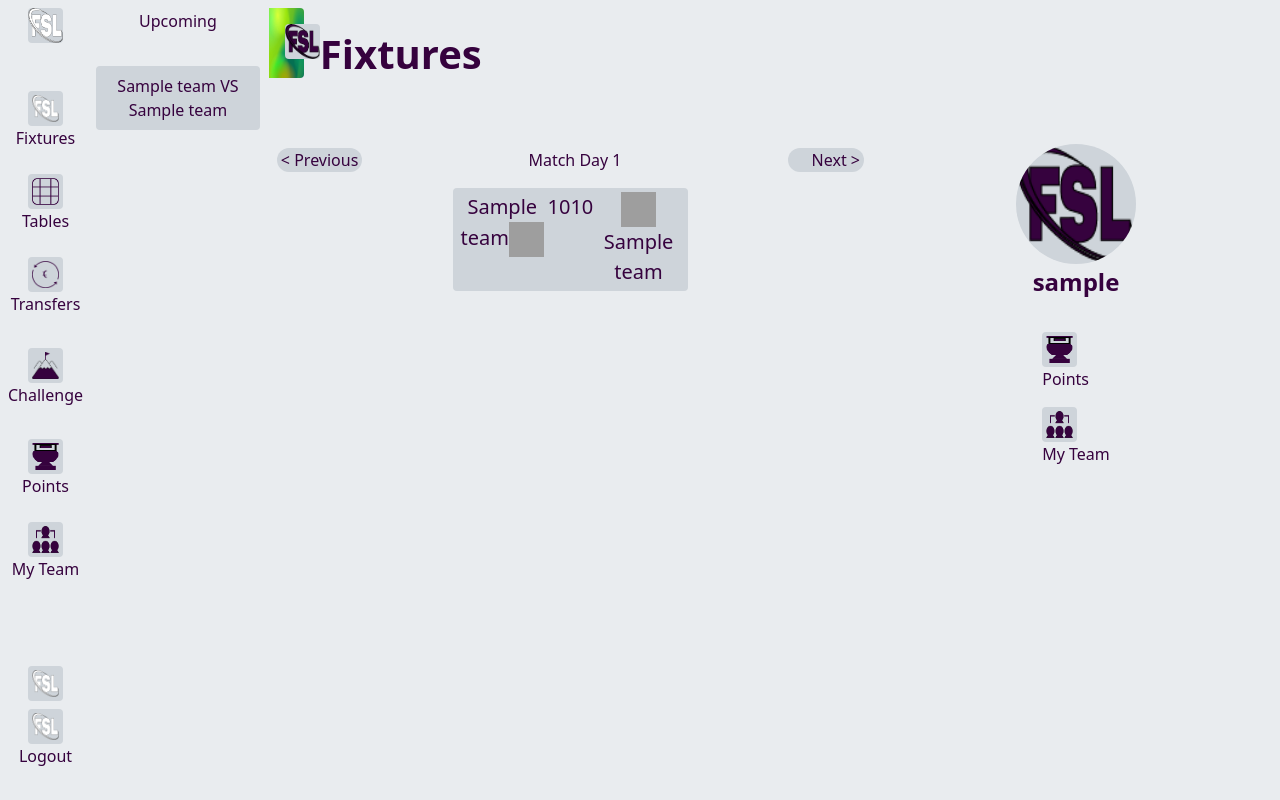
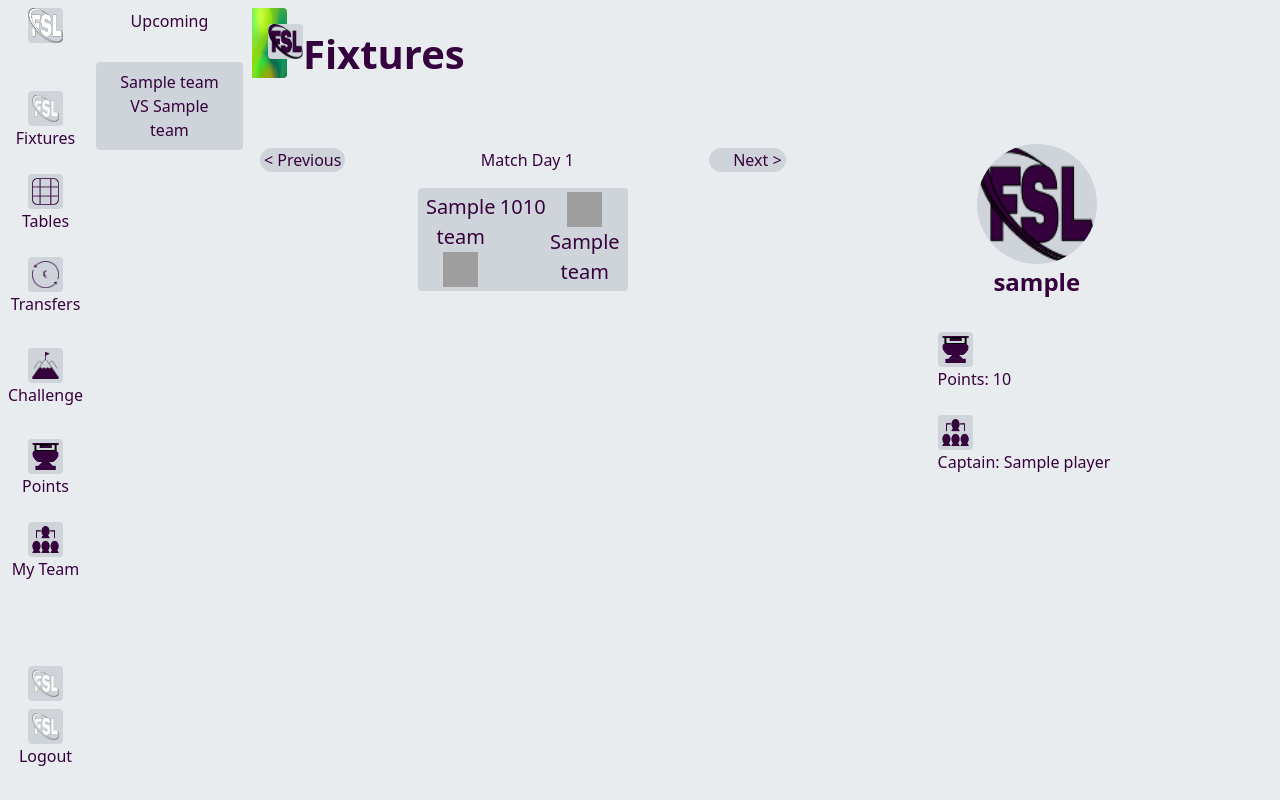
Before and after one commit to TR1432/FSL, a Flask app: page /fixtures in a window 1280 px wide. Run offline with Flask 3, Linux system fonts and the light colour scheme; the visitor is signed in with stand-in values (Sample User, id 1); tables that the repository leaves empty hold one stand-in row (values such as "Sample post"); some libraries are stand-ins or nearby versions; grey boxes are pictures that could not be loaded.

Commit message:
Update Fixtures.html

```diff
--- a/templates/Fixtures.html
+++ b/templates/Fixtures.html
@@ -49,14 +49,14 @@
             <img class="rounded-circle bg-sec" src="{{ url_for('static', filename='1x/fslprim.png') }}" alt="" width="120" height="120">
             <p class="fw-bolder fs-4">{{user.username}}</p>
             <p class="fw-normal fs-6">{{user.team_name}}</p>
-            <div>
-            <a class=" text-decoration-none mb-2" href="/points">
+            <div class="row">
+            <a class="col-12 text-decoration-none mb-2" href="/points">
                 <img class="p-1 bg-sec rounded" src="{{ url_for('static', filename='1x/point.png') }}" alt="Points" width="35" height="35">
-                <p class="fs-6">Points</p>
+                <p class="fs-6">Points: {{team.total_points}}</p>
             </a>
-            <a class=" text-decoration-none mb-2" href="/myteam">
+            <a class="col-12 text-decoration-none mb-2" href="/myteam">
                 <img class="p-1 bg-sec rounded" src="{{ url_for('static', filename='1x/team.png') }}" alt="My Team" width="35" height="35">
-                <p class="fs-6">My Team</p>
+                <p class="fs-6">Captain: {{captain.name}}</p>
             </a>
             </div>
         </div>
```
